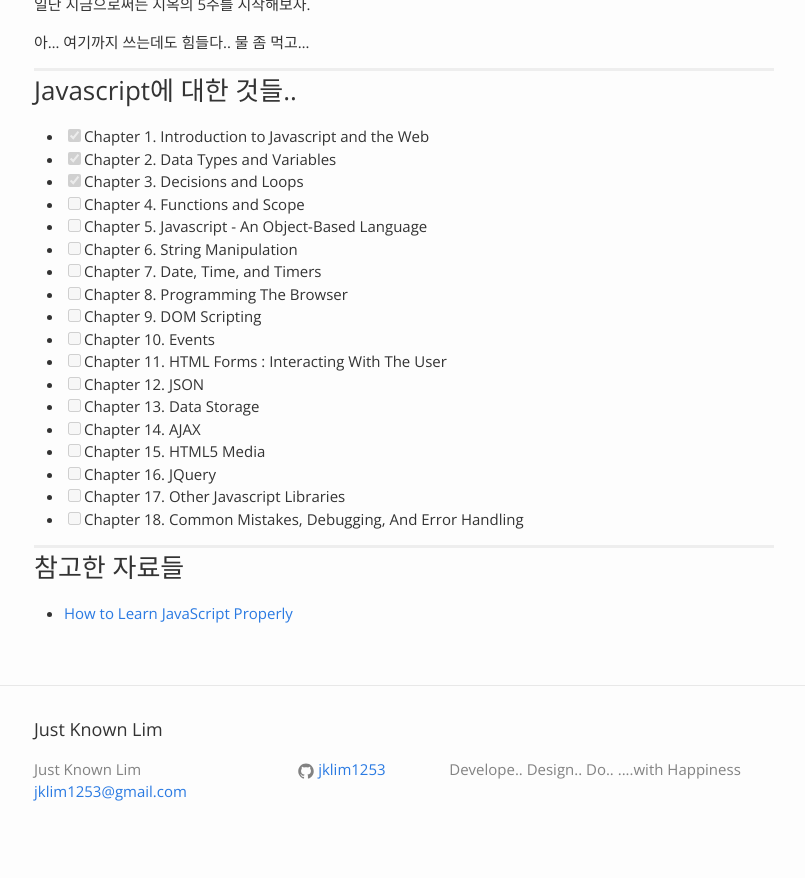
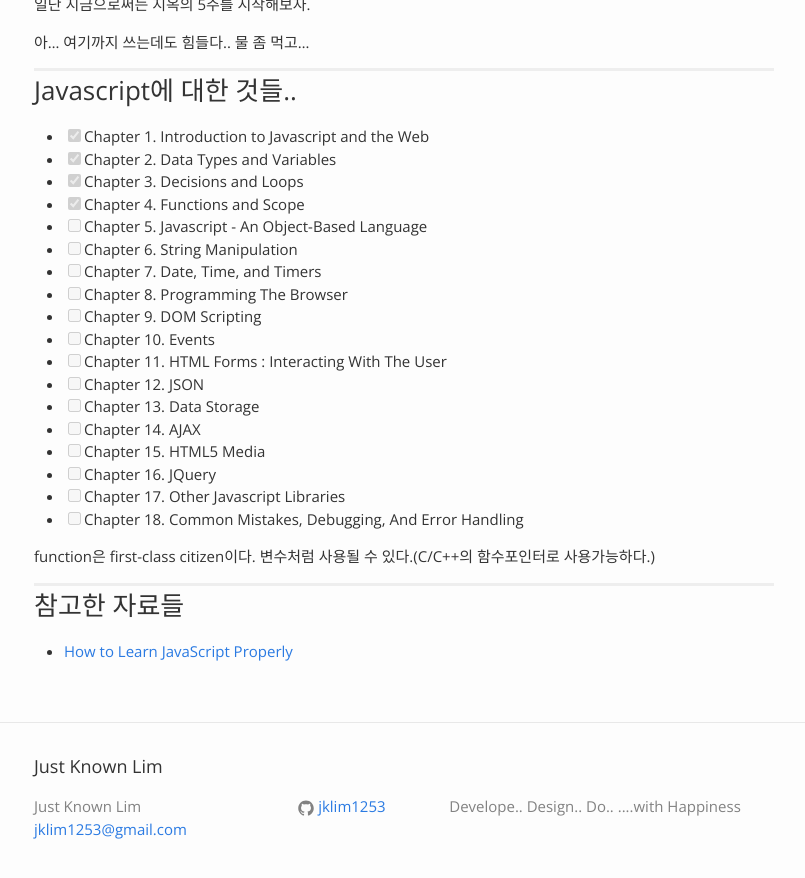
Before and after one commit to jklim1253/jklim1253.github.io, a Jekyll site: the page built from _posts/2016-01-11-how-to-learn-javascript.md, in a window 1280 px wide and 900 px high, scrolled down 2888 px. Shown: the top 878 px of the window, without its empty margins (236-1041 px from the left). Built offline with Jekyll 4.4.1, drawn with Linux system fonts in a browser that asks for light colours; Markdown is read by kramdown in place of the engine named in the settings.

Commit message:
4장 체크

```diff
--- a/_posts/2016-01-11-how-to-learn-javascript.md
+++ b/_posts/2016-01-11-how-to-learn-javascript.md
@@ -168,7 +168,7 @@ Firefox나 크롬 브라우저의 콘솔창에서 예제 코드들을 실제 그
 - [x] Chapter 1. Introduction to Javascript and the Web
 - [x] Chapter 2. Data Types and Variables
 - [x] Chapter 3. Decisions and Loops
-- [ ] Chapter 4. Functions and Scope
+- [x] Chapter 4. Functions and Scope
 - [ ] Chapter 5. Javascript - An Object-Based Language
 - [ ] Chapter 6. String Manipulation
 - [ ] Chapter 7. Date, Time, and Timers
@@ -183,6 +183,8 @@ Firefox나 크롬 브라우저의 콘솔창에서 예제 코드들을 실제 그
 - [ ] Chapter 16. JQuery
 - [ ] Chapter 17. Other Javascript Libraries
 - [ ] Chapter 18. Common Mistakes, Debugging, And Error Handling
+
+function은 first-class citizen이다. 변수처럼 사용될 수 있다.(C/C++의 함수포인터로 사용가능하다.)
 
 ---
 
```
